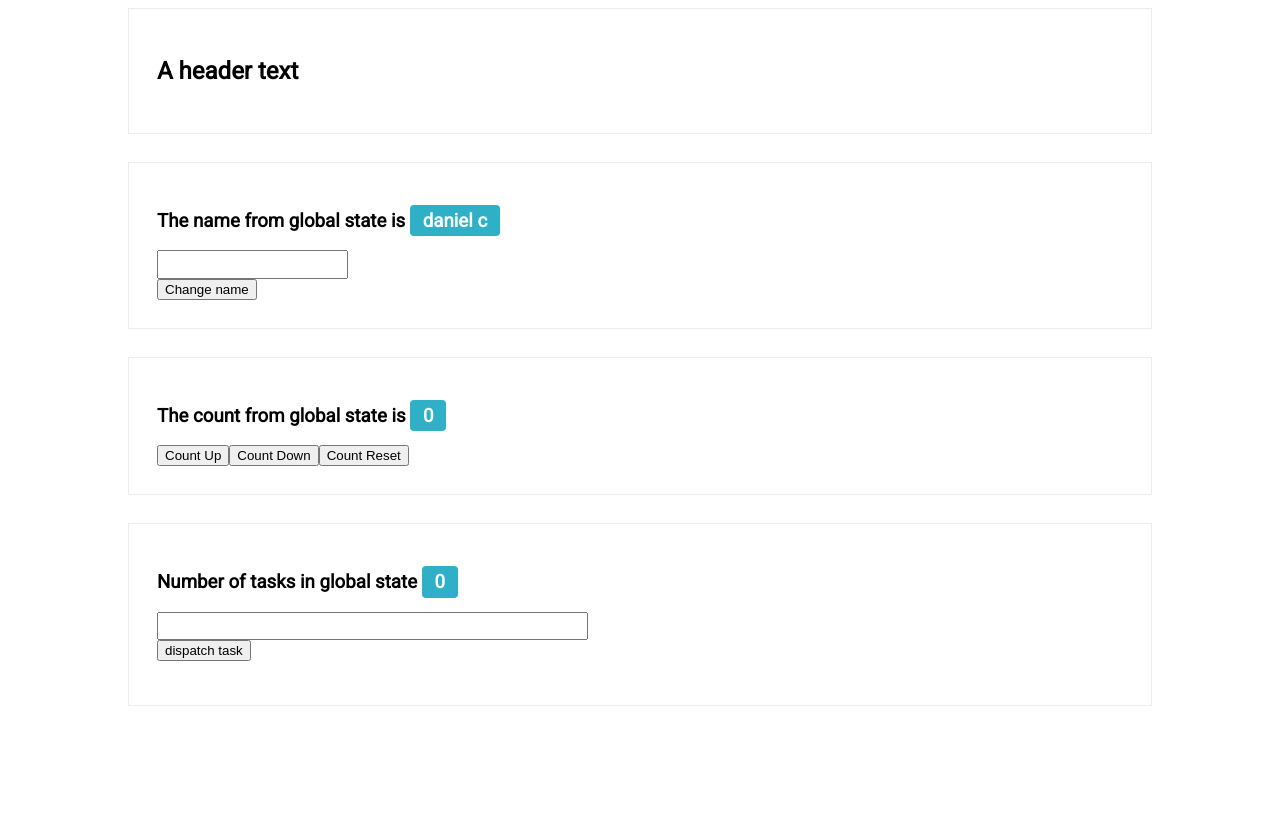
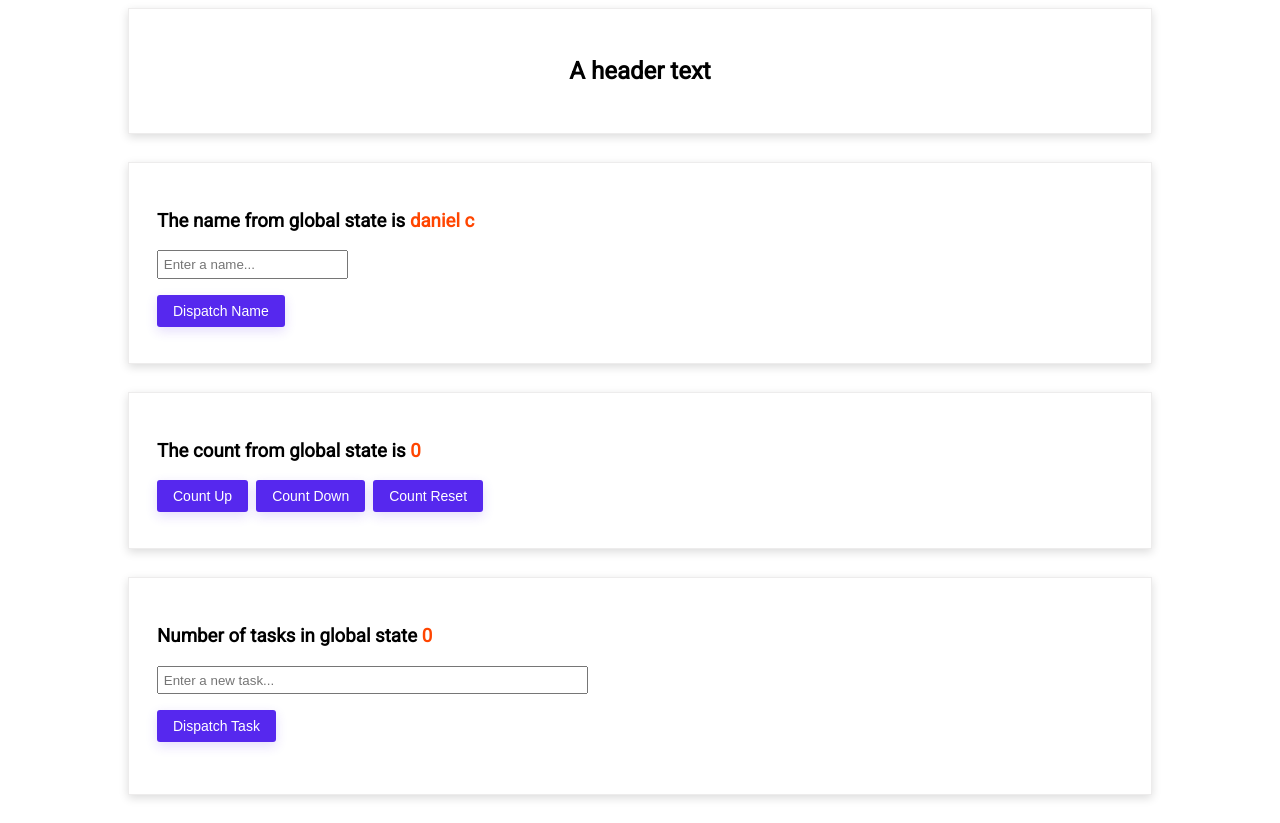
Before and after one commit to danielc92way/hooks-drill, a React (Create React App) app: page / in a window 1280 px wide. Before the commit the page ends 800 px from the top, so only its background shows below. Built offline with nearby package versions, Linux system fonts and the light colour scheme.

Commit message:
styling changes

```diff
--- a/src/App.css
+++ b/src/App.css
@@ -1,18 +1,17 @@
 .highlight {
-    background: rgb(47, 176, 199);
-    color:white;
-    padding: 0.3rem .8rem;
-    border-radius: 4px;
+    color:orangered;
 }
 
 input {
     padding: 0.30rem;
+    margin-bottom: 1rem;
 }
 
 .padder {
     padding: 1.75rem;
     border: 1px solid #edecec;
     margin-bottom: 1.75rem;
+    box-shadow: 0 3px 9px rgb(86.2%, 86.2%, 86.2%);
 }
 
 .container {
@@ -20,3 +19,23 @@ input {
     margin-left: auto;
     margin-right: auto;
 }
+
+.button {
+    --background: #5628EE;
+    --shadow: rgba(84, 40, 238, 0.16);
+	background: var(--background);
+	border-radius: 3px;
+	color: #fff;
+	font-size: 14px;
+	outline: none;
+    border: none;
+    box-shadow: 0 4px 12px var(--shadow);
+	padding: 8px 16px;
+    text-transform: capitalize;
+    margin: 0 0.5rem 0.5rem 0;
+}
+
+.button:hover {
+    transform: translatey(-2px);
+    transition: 0.2s ease;
+}
--- a/src/components/CountContainer/index.jsx
+++ b/src/components/CountContainer/index.jsx
@@ -16,13 +16,13 @@ export default function CountContainer() {
           The count from global state is&nbsp;
         <span className="highlight">{count}</span>
       </h3>
-      <button type="button" onClick={dispatchCountUp}>
+      <button className="button" type="button" onClick={dispatchCountUp}>
           Count Up
       </button>
-      <button type="button" onClick={dispatchCountDown}>
+      <button className="button" type="button" onClick={dispatchCountDown}>
           Count Down
       </button>
-      <button type="button" onClick={dispatchCountReset}>
+      <button className="button" type="button" onClick={dispatchCountReset}>
           Count Reset
       </button>
     </div>
--- a/src/components/Header/index.jsx
+++ b/src/components/Header/index.jsx
@@ -3,7 +3,10 @@ import PropTypes from 'prop-types';
 
 const Header = ({ text }) => (
   <div className="padder">
-    <h1>{ text }</h1>
+    <div style={{ textAlign: 'center' }}>
+      <h1>{ text }</h1>
+    </div>
+
   </div>
 );
 
--- a/src/components/NameContainer/index.jsx
+++ b/src/components/NameContainer/index.jsx
@@ -15,9 +15,20 @@ export default function NameContainer() {
           The name from global state is&nbsp;
         <span className="highlight">{name}</span>
       </h3>
-      <input onChange={(e) => setUsername(e.target.value)} type="text" />
+      <input
+        placeholder="Enter a name..."
+        onChange={(e) => setUsername(e.target.value)}
+        type="text"
+      />
       <br />
-      <button type="button" onClick={dispatchUsername}>Change name</button>
+      <button
+        className="button"
+        type="button"
+        onClick={dispatchUsername}
+      >
+        Dispatch Name
+
+      </button>
     </div>
   );
 }
--- a/src/components/TasksContainer/index.jsx
+++ b/src/components/TasksContainer/index.jsx
@@ -27,19 +27,20 @@ export default function TasksContainer() {
       </h3>
       <input
         size="50"
+        placeholder="Enter a new task..."
         type="text"
         name="task"
         onChange={(e) => setTask(e.target.value)}
       />
       <br />
-      <button type="button" onClick={dispatchTaskAdd}>
+      <button className="button" type="button" onClick={dispatchTaskAdd}>
           dispatch task
       </button>
       <ul>
         {tasks.map((task) => (
           <li>
             <span className="highlight">{task.text}</span>
-            <button type="button" onClick={() => dispatchTaskDelete(task.id)}>
+            <button className="button" type="button" onClick={() => dispatchTaskDelete(task.id)}>
                 delete
             </button>
           </li>
```
